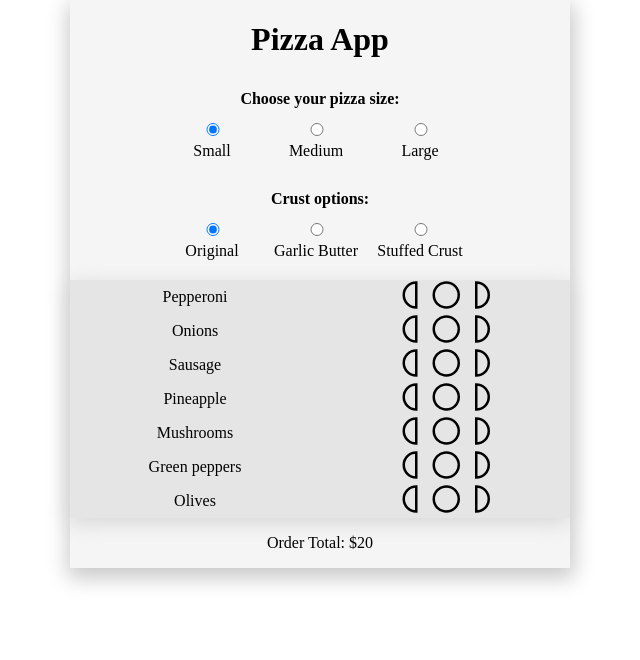
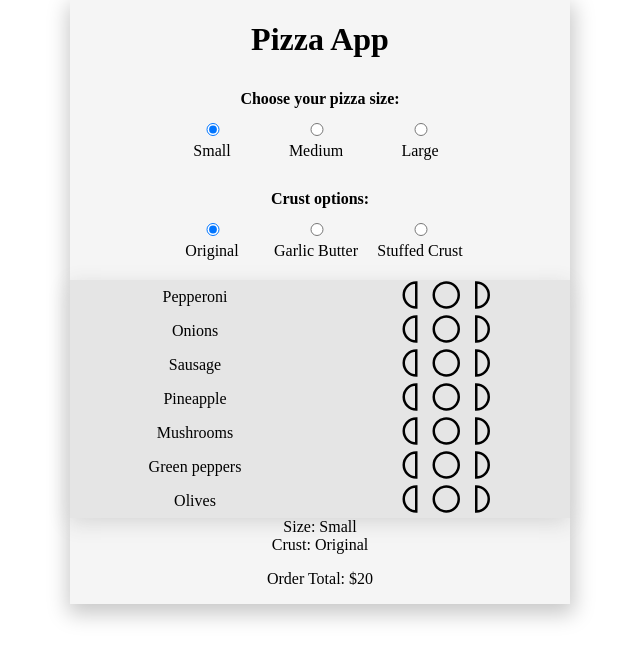
Before and after one commit to villanovachile/pizza-app, a React app: page / in a window 1280 px wide. Shown: the top 660 px of the page, without its empty margins (320-960 px from the left). Built offline with nearby package versions, Linux system fonts and the light colour scheme.

Commit message:
Rendering Pizza Size and Crust Selections (#23)
* hooking PizzaSize back up to state

* render size and crust options on browser

---------

Co-authored-by: Synora Eusebio <synora.eusebio@gmail.com>

```diff
--- a/src/components/OrderSummary.js
+++ b/src/components/OrderSummary.js
@@ -1,5 +1,30 @@
+import { useSelector, useDispatch } from "react-redux";
+
 const OrderSummary = () => {
-  return <div className="order-summary">Order Total: $20</div>;
+
+  const size = useSelector((state) => state.options.size);
+  const sizeSelection = useSelector((state) => state.orders[0].pizza.size);
+  const renderSizeSelection = size.map((item) => {
+   if (item.id === sizeSelection) {
+    return item.name;
+    };
+  });
+
+  const crusts = useSelector((state) => state.options.crusts);
+  const crustSelection = useSelector((state) => state.orders[0].pizza.crust);
+  const renderCrustSelection = crusts.map((item) => {
+    if (item.id === crustSelection) {
+     return item.name;
+     };
+   });
+
+  return (
+  <div className="Summary">
+    <div className="sizeSelction">Size: {renderSizeSelection}</div>
+    <div className="crustSelection"> Crust: {renderCrustSelection}</div>
+    <div className="order-summary">Order Total: $20</div>
+  </div>
+  );
 };
 
 export default OrderSummary;
```
